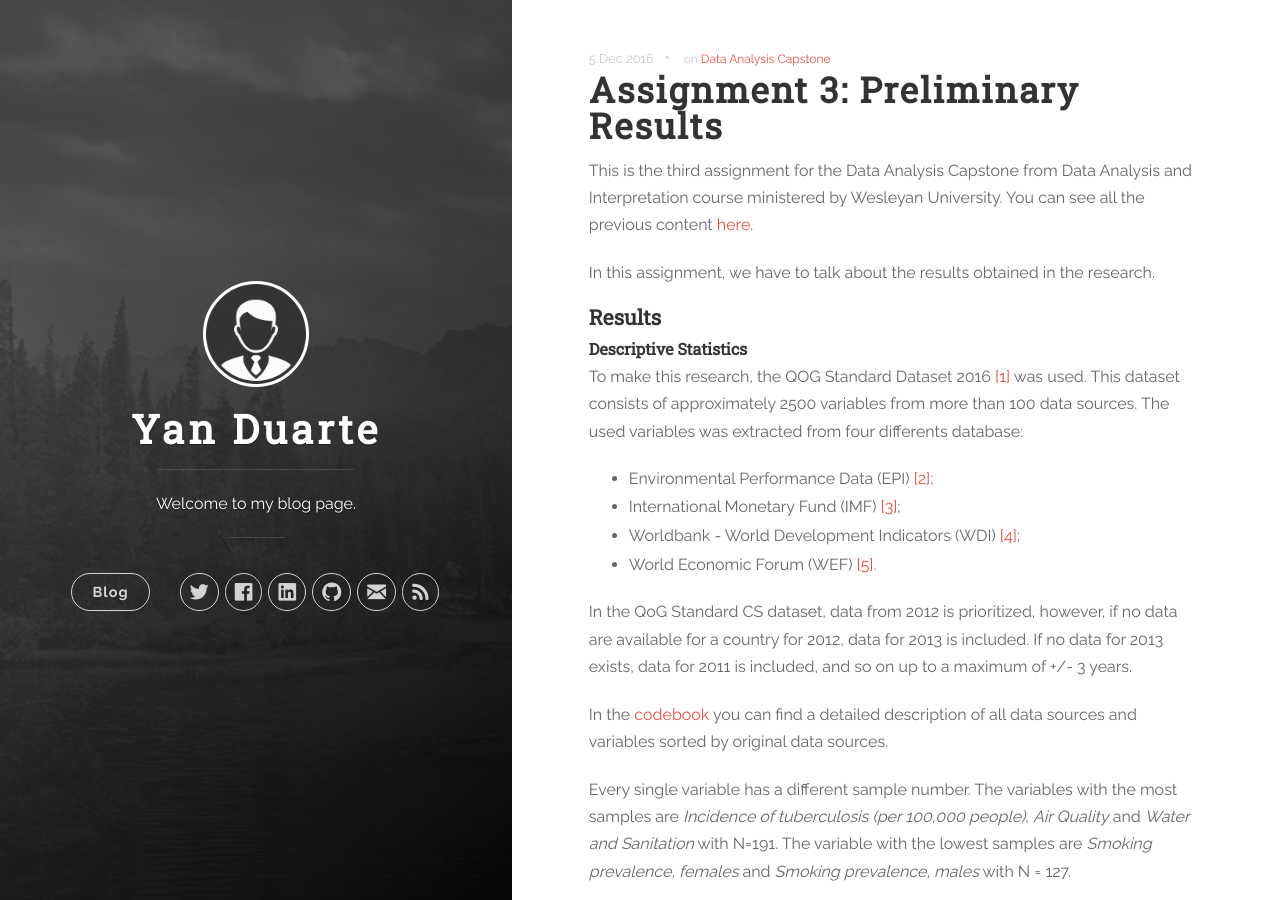
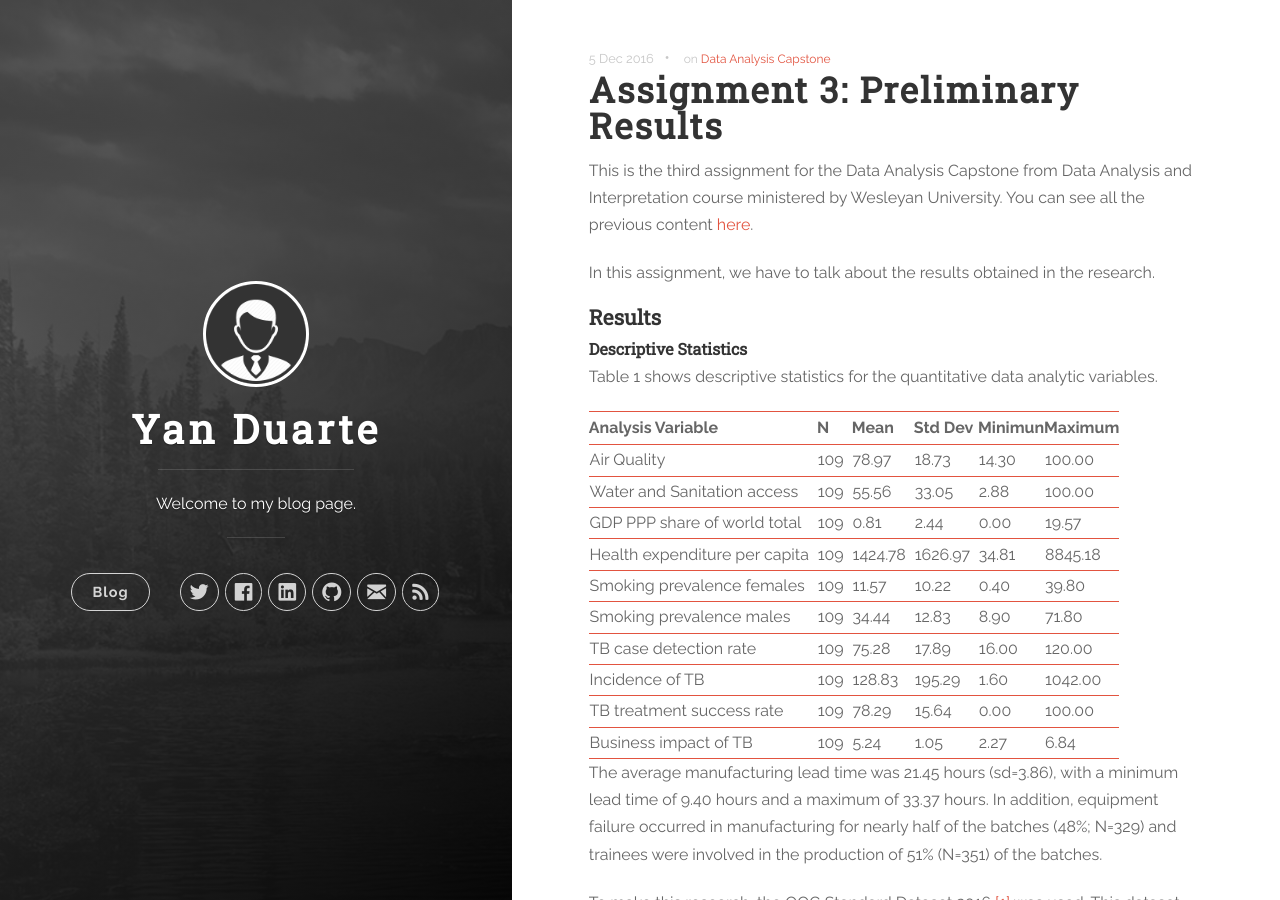
Before and after one commit to yan-duarte/yan-duarte.github.io, a Jekyll site: the page built from _posts/2016-12-05-DAC-Assignment3.md, in a window 1280 px wide and 900 px high. Built offline with Jekyll 4.4.1, drawn with Linux system fonts in a browser that asks for light colours; nearby versions of some CDN libraries.

Commit message:
Updated 2016-12-05-DAC-Assignment3.md

```diff
--- a/_posts/2016-12-05-DAC-Assignment3.md
+++ b/_posts/2016-12-05-DAC-Assignment3.md
@@ -16,6 +16,31 @@ In this assignment, we have to talk about the results obtained in the research.
 ### **Results**
 
 #### **Descriptive Statistics**
+Table 1 shows descriptive statistics for the quantitative data analytic variables.
+
+
+| Analysis Variable | N |  Mean | Std Dev | Minimun | Maximum |
+|:----:|----:|----:|----:|----:|----:|
+| Air Quality                   | 109 |   78.97 |   18.73 | 14.30 |  100.00 |
+| Water and Sanitation access   | 109 |   55.56 |   33.05 |  2.88 |  100.00 |
+| GDP PPP share of world total  | 109 |    0.81 |    2.44 |  0.00 |   19.57 |
+| Health expenditure per capita | 109 | 1424.78 | 1626.97 | 34.81 | 8845.18 |
+| Smoking prevalence females    | 109 |   11.57 |   10.22 |  0.40 |   39.80 |
+| Smoking prevalence males      | 109 |   34.44 |   12.83 |  8.90 |   71.80 |
+| TB case detection rate        | 109 |   75.28 |   17.89 | 16.00 |  120.00 |
+| Incidence of TB               | 109 |  128.83 |  195.29 |  1.60 | 1042.00 |
+| TB treatment success rate     | 109 |   78.29 |   15.64 |  0.00 |  100.00 |
+| Business impact of TB         | 109 |    5.24 |    1.05 |  2.27 |    6.84 |
+
+
+
+
+
+The average manufacturing lead time was 21.45 hours (sd=3.86), with a minimum lead time of 9.40 hours and a maximum of 33.37 hours. In addition, equipment failure occurred in manufacturing for nearly half of the batches (48%; N=329) and trainees were involved in the production of 51% (N=351) of the batches.
+
+
+
+
 To make this research, the QOG Standard Dataset 2016 [[1]][ref_01] was used. This dataset consists of approximately 2500 variables from more than 100 data sources.
 The used variables was extracted from four differents database:
 
```
